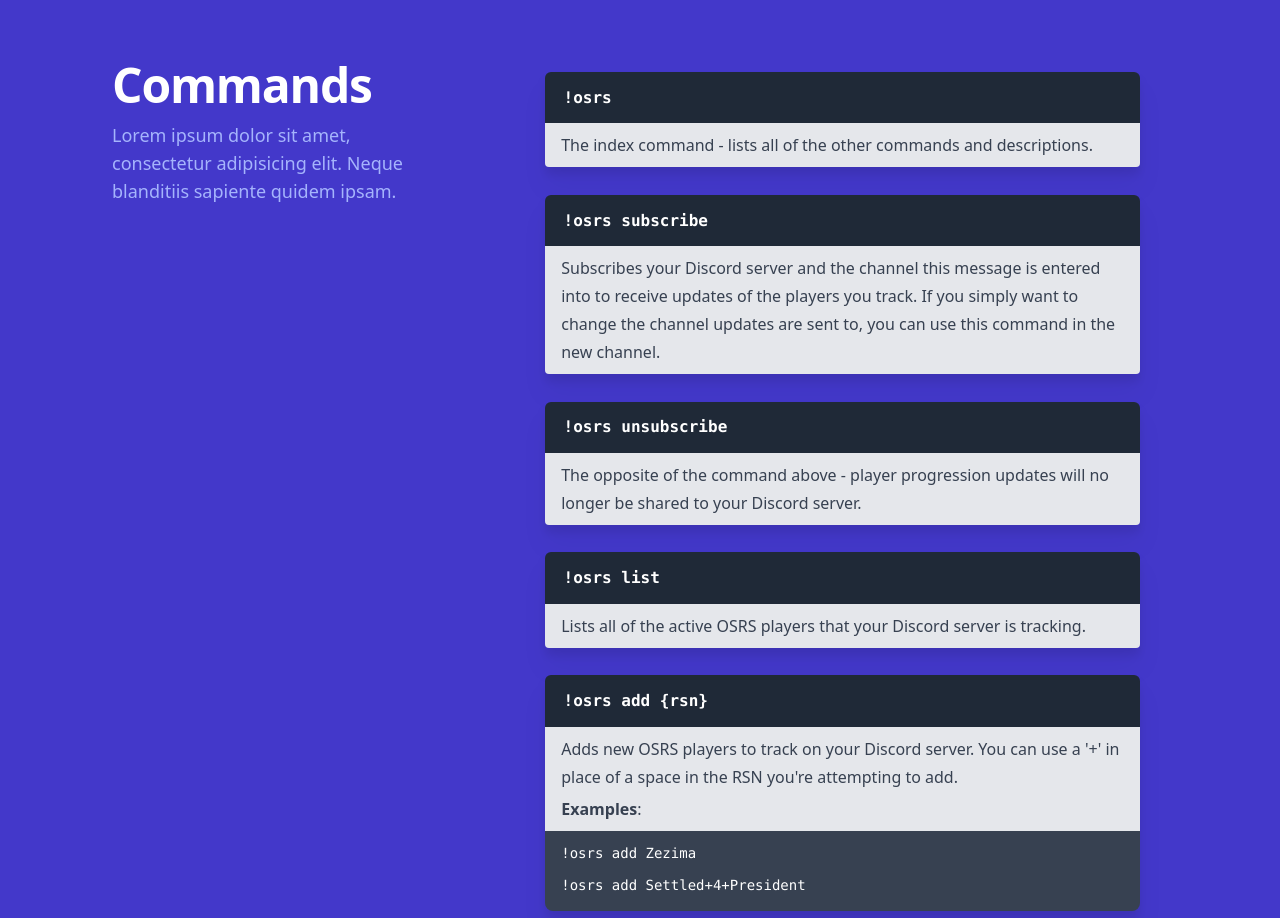
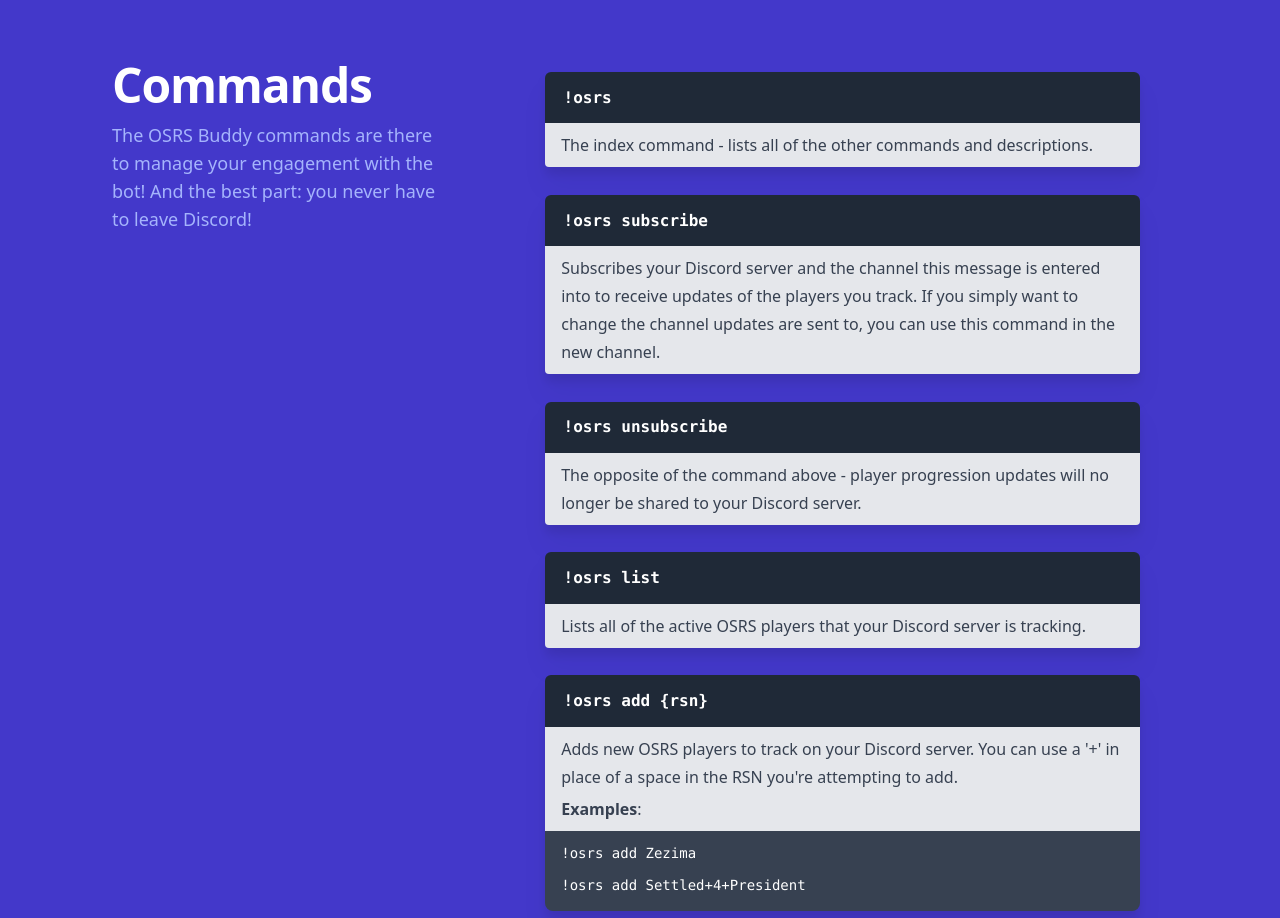
Before and after one commit to masonfox/osrs-discord-bot-site, a Next.js app: page / in a window 1280 px wide. Shown: the part 3320-4238 px from the top of the page. Built offline with nearby package versions, Linux system fonts and the light colour scheme.

Commit message:
replace command template text

```diff
--- a/src/components/commands.js
+++ b/src/components/commands.js
@@ -69,8 +69,7 @@
             Commands
           </h1>
           <p className="mt-3 text-md lg:text-lg text-indigo-300">
-            Lorem ipsum dolor sit amet, consectetur adipisicing elit. Neque
-            blanditiis sapiente quidem ipsam.
+            The OSRS Buddy commands are there to manage your engagement with the bot! And the best part: you never have to leave Discord!
           </p>
         </div>
         <div className="mt-10 lg:-mt-4 lg:col-span-2 mx-auto">
```
